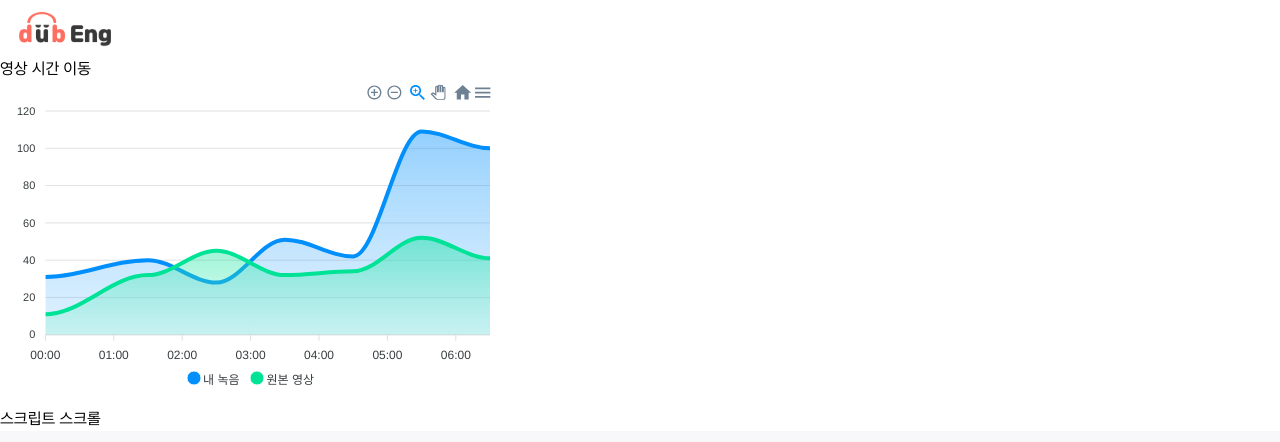
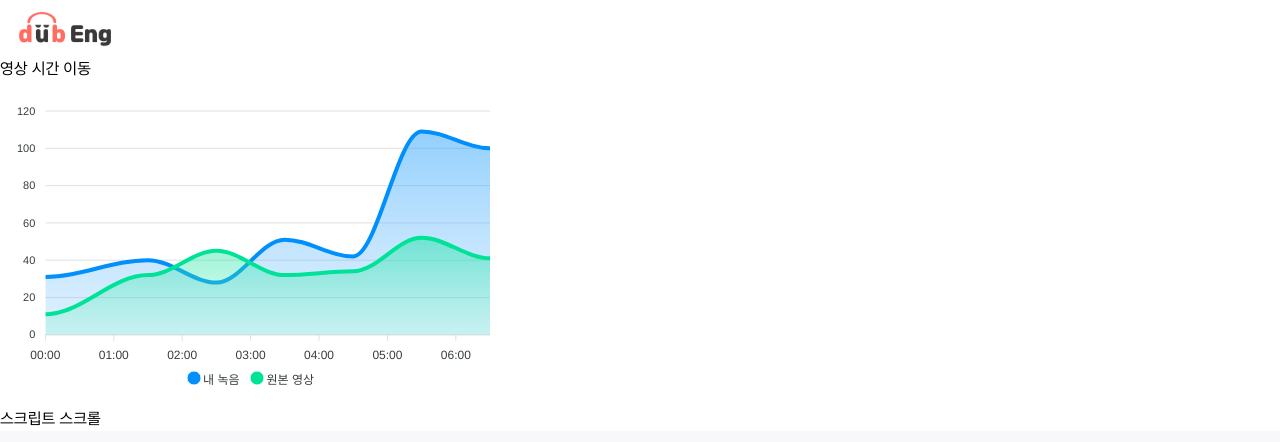
Before and after one commit to dubEng/dubEng, a Next.js app in the folder dubeng-front/: page /front/dubbing in a window 1280 px wide. Shown: the top 442 px of the page. Built offline with nearby package versions, Linux system fonts and the light colour scheme.

Commit message:
feat: update PitchGraph

```diff
--- a/dubeng-front/src/features/dubbing/atoms/PitchGraph.tsx
+++ b/dubeng-front/src/features/dubbing/atoms/PitchGraph.tsx
@@ -8,6 +8,9 @@ const options: ApexOptions = {
   chart: {
     height: 350,
     type: "area",
+    toolbar: {
+      show: false,
+    }
   },
   dataLabels: {
     enabled: false,
@@ -28,6 +31,7 @@ const options: ApexOptions = {
     ],
   },
   tooltip: {
+    enabled: false,
     x: {
       format: "dd/MM/yy HH:mm",
     },
```
